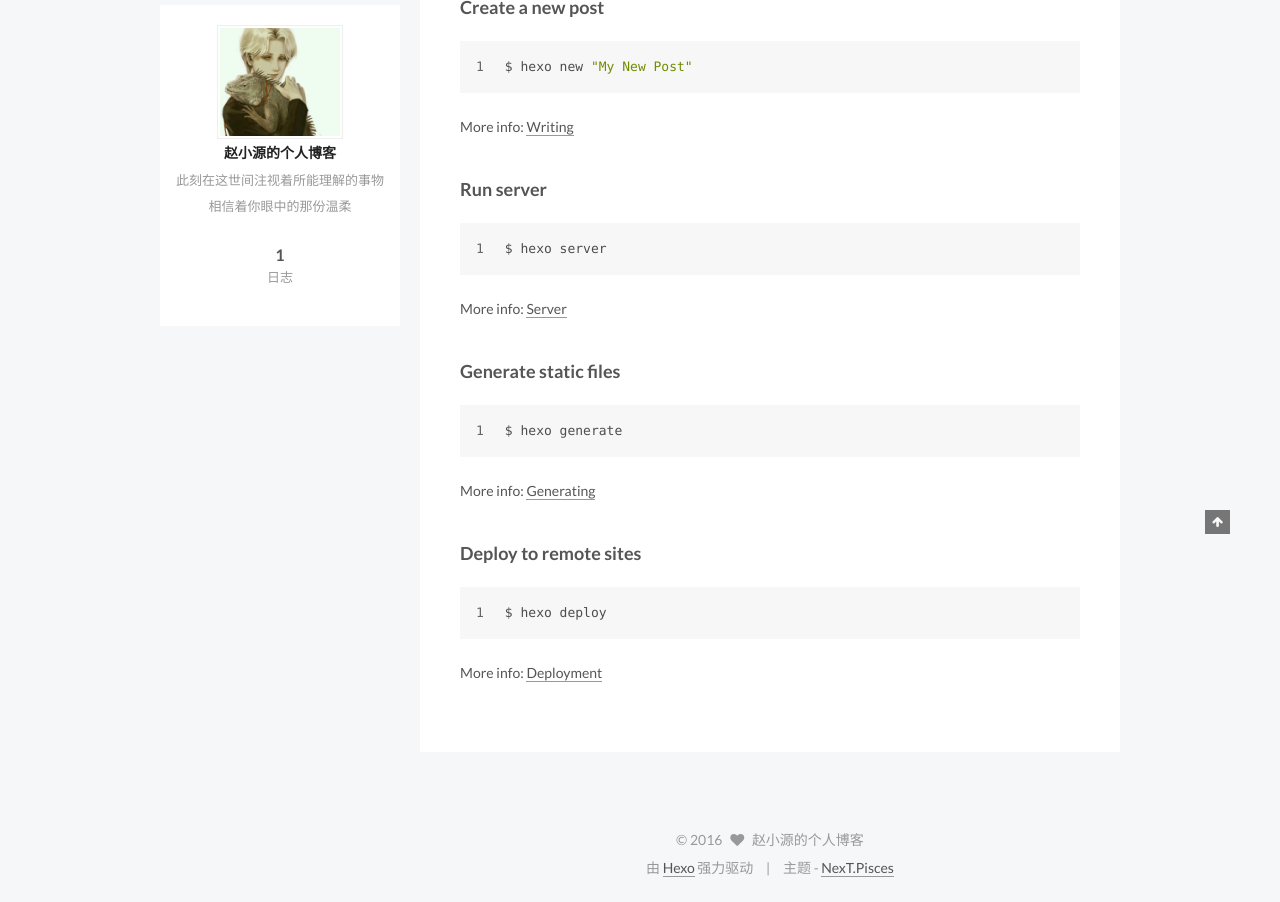
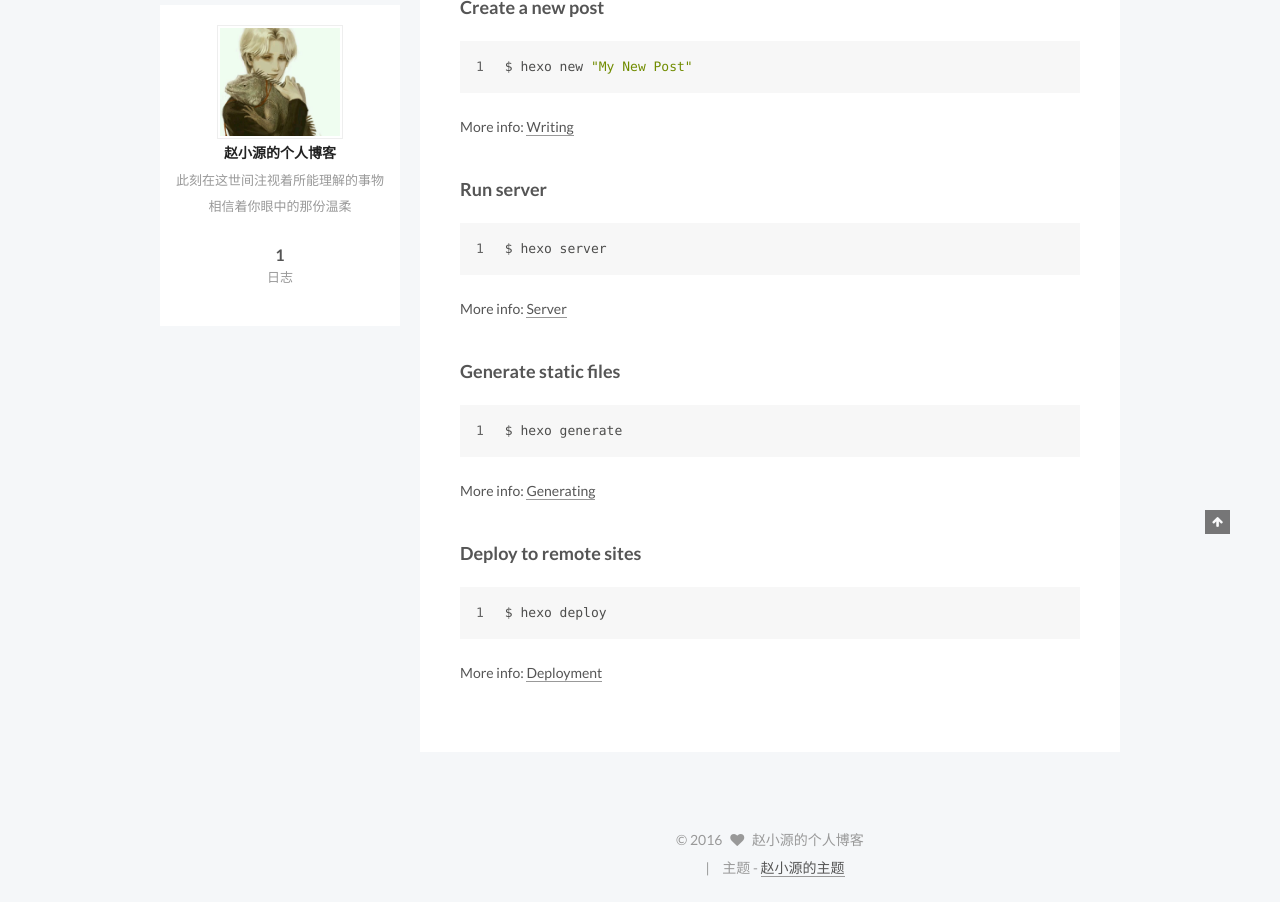
Before and after one commit to zhaoqiyuan123/-zhaoUP.github.io, a plain HTML site: page index.html in a window 1280 px wide. Shown: the part 366-1268 px from the top of the page. Drawn offline with Linux system fonts and the light colour scheme.

Commit message:
Site updated: 2016-10-12 18:14:06

```diff
--- a/index.html
+++ b/index.html
@@ -439,13 +439,13 @@
 </div>
 
 <div class="powered-by">
-  由 <a class="theme-link" href="https://hexo.io">Hexo</a> 强力驱动
+
 </div>
 
 <div class="theme-info">
   主题 -
   <a class="theme-link" href="https://github.com/iissnan/hexo-theme-next">
-    NexT.Pisces
+    赵小源的主题
   </a>
 </div>
 
```
